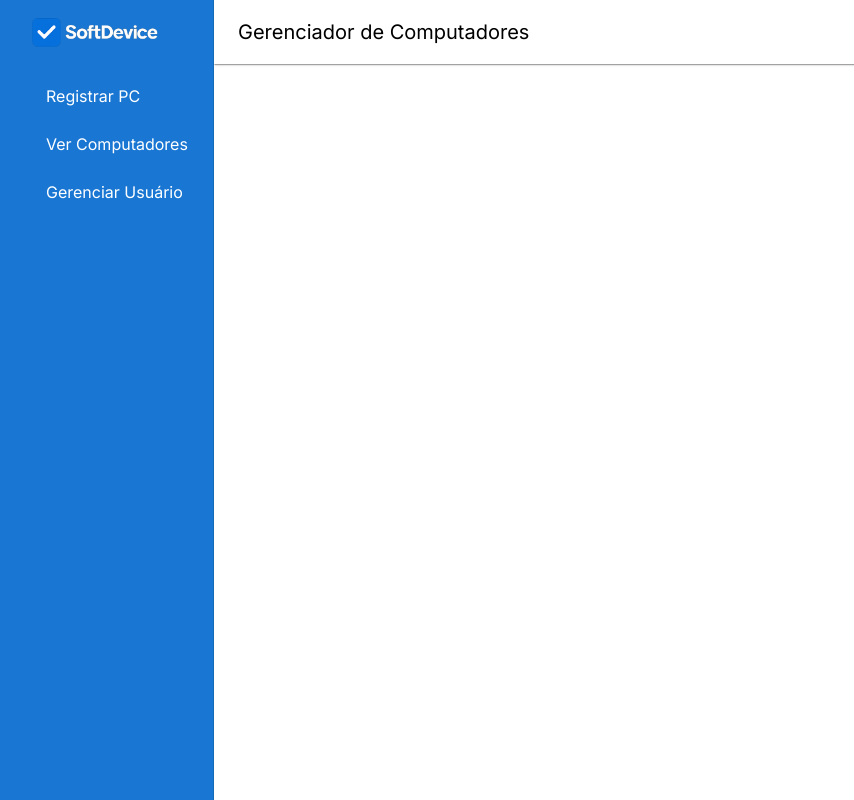
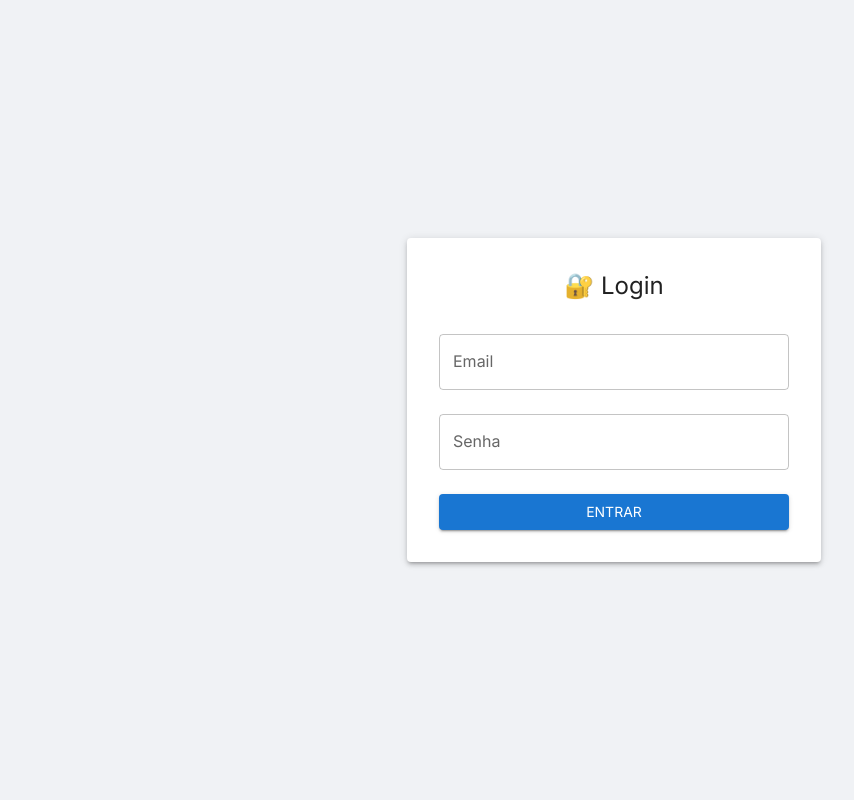
Before and after one commit to vilippi/gerenciador-computadores-v2, a React (Vite) app in the folder frontend/: page / in a window 1280 px wide. Shown: the whole page, without its empty margins (26-880 px from the left). Built offline with nearby package versions, Linux system fonts and the light colour scheme; some icons are missing.

Commit message:
(login): criação da tela de login no frontend

```diff
--- a/frontend/package.json
+++ b/frontend/package.json
@@ -15,7 +15,8 @@
     "@mui/icons-material": "^7.1.0",
     "@mui/material": "^7.1.0",
     "react": "^19.1.0",
-    "react-dom": "^19.1.0"
+    "react-dom": "^19.1.0",
+    "react-router-dom": "^7.6.2"
   },
   "devDependencies": {
     "@eslint/js": "^9.25.0",
--- a/frontend/src/App.jsx
+++ b/frontend/src/App.jsx
@@ -1,31 +1,16 @@
-import React from 'react';
+import '../index.css'
+import { BrowserRouter } from 'react-router-dom';
+import { AuthProvider } from './context/AuthContext';
+import AppRoutes from './routes/AppRoutes';
 
-import '../index.css'
+const App = () => {
+  return (
+    <BrowserRouter>
+      <AuthProvider>
+        <AppRoutes />
+      </AuthProvider>
+    </BrowserRouter>
+  );
+};
 
-import Sidebar from '../components/common/Sidebar';
-
-export default function App() {
-  const registrarComputador = () => {
-    alert('Ir para tela de registro');
-  };
-
-  const verComputadores = () => {
-    alert('Ir para listagem');
-  };
-
-  const gerenciarUsuario = () => {
-    alert('Ir para cadastro de usuário');
-  };
-
-  return (
-    <>
-      <Sidebar
-        onRegistrar={registrarComputador}
-        onListar={verComputadores}
-        onGerenciarUsuario={gerenciarUsuario}
-      />
-
-      {/* Aqui você pode exibir o Dashboard */}
-    </>
-  );
-}
+export default App;
--- a/frontend/components/common/Sidebar.jsx
+++ b/frontend/src/components/common/Sidebar.jsx
@@ -97,9 +97,7 @@ const Sidebar = ({ onRegistrar, onListar, onGerenciarUsuario, children }) => {
             <Box
                 component="main"
                 sx={{
-                    flexGrow: 1,
-                    p: 3,
-                    mt: 8, // espaço para o AppBar
+                    mt:8, // espaço para o AppBar
                     ml: `${drawerWidth}px`,
                 }}
             >
--- /dev/null
+++ b/frontend/src/context/AuthContext.jsx
@@ -0,0 +1,18 @@
+import { createContext, useContext, useState } from 'react';
+
+const AuthContext = createContext();
+
+export const AuthProvider = ({ children }) => {
+    const [isAuthenticated, setIsAuthenticated] = useState(false);
+
+    const login = () => setIsAuthenticated(true);
+    const logout = () => setIsAuthenticated(false);
+
+    return (
+        <AuthContext.Provider value={{ isAuthenticated, login, logout }}>
+            {children}
+        </AuthContext.Provider>
+    );
+};
+
+export const useAuth = () => useContext(AuthContext);
--- /dev/null
+++ b/frontend/src/layout/SidebarLayout.jsx
@@ -0,0 +1,23 @@
+import React from 'react';
+import { Outlet } from 'react-router-dom';
+import Sidebar from '../components/common/Sidebar';
+import { Box } from '@mui/material';
+
+const drawerWidth = 240;
+
+const SidebarLayout = ({ onRegistrar, onListar, onGerenciarUsuario }) => {
+    return (
+        <>
+            <Sidebar
+                onRegistrar={onRegistrar}
+                onListar={onListar}
+                onGerenciarUsuario={onGerenciarUsuario}
+            />
+            <Box marginLeft={'240px'}>
+                <Outlet />
+            </Box>
+        </>
+    );
+};
+
+export default SidebarLayout;
--- /dev/null
+++ b/frontend/src/pages/Dashboard.jsx
@@ -0,0 +1,12 @@
+import React from 'react';
+
+const Dashboard = () => {
+    return (
+        <div style={{ padding: '2rem' }}>
+            <h1>🎉 Login realizado com sucesso!</h1>
+            <p>Bem-vindo ao Dashboard.</p>
+        </div>
+    );
+};
+
+export default Dashboard;
--- /dev/null
+++ b/frontend/src/pages/Login.jsx
@@ -0,0 +1,66 @@
+import React, { useState } from 'react';
+import {
+    Box,
+    TextField,
+    Button,
+    Typography,
+    Paper
+} from '@mui/material';
+
+const Login = ({ onLogin }) => {
+    const [email, setEmail] = useState('');
+    const [senha, setSenha] = useState('');
+
+    const handleLogin = () => {
+        // futuramente: chamar API aqui
+        onLogin(email, senha);
+    };
+
+    return (
+        <Box
+            sx={{
+                height: '100vh',
+                display: 'flex',
+                alignItems: 'center',
+                justifyContent: 'center',
+                backgroundColor: '#f0f2f5',
+            }}
+        >
+            <Paper elevation={3} sx={{ p: 4, width: 350 }}>
+                <Typography variant="h5" mb={2} textAlign="center">
+                    🔐 Login
+                </Typography>
+
+                <TextField
+                    label="Email"
+                    type="email"
+                    fullWidth
+                    margin="normal"
+                    value={email}
+                    onChange={(e) => setEmail(e.target.value)}
+                />
+
+                <TextField
+                    label="Senha"
+                    type="password"
+                    fullWidth
+                    margin="normal"
+                    value={senha}
+                    onChange={(e) => setSenha(e.target.value)}
+                />
+
+                <Button
+                    variant="contained"
+                    color="primary"
+                    fullWidth
+                    sx={{ mt: 2 }}
+                    onClick={handleLogin}
+                >
+                    Entrar
+                </Button>
+            </Paper>
+        </Box>
+    );
+};
+
+export default Login;
--- /dev/null
+++ b/frontend/src/routes/AppRoutes.jsx
@@ -0,0 +1,37 @@
+import { Routes, Route, Navigate } from 'react-router-dom';
+import { useAuth } from '../context/AuthContext.jsx';
+
+// Componentes
+import Login from '../pages/Login';
+import Dashboard from '../pages/Dashboard.jsx';
+
+// Layouts
+import SidebarLayout from '../layout/SidebarLayout.jsx';
+
+const AppRoutes = () => {
+    const { isAuthenticated, login } = useAuth();
+
+    return (
+        <Routes>
+            {!isAuthenticated ? (
+                <Route path="/*" element={<Login onLogin={login} />} />
+            ) : (
+                    <>
+                    <Route element={
+                        <SidebarLayout
+                            onRegistrar={() => console.log('Registrar')}
+                            onListar={() => console.log('Listar')}
+                            onGerenciarUsuario={() => console.log('Usuário')}
+                        />
+                    }>
+                        <Route path="/" element={<Dashboard />} />
+                        <Route path="/computadores" element={<></>} />
+                    </Route>
+                    <Route path="*" element={<Navigate to="/" />} />
+                    </>
+            )}
+        </Routes>
+    );
+};
+
+export default AppRoutes;
```
Also changed, not shown: 1 other file (tests, documents, lock files or other folders).
